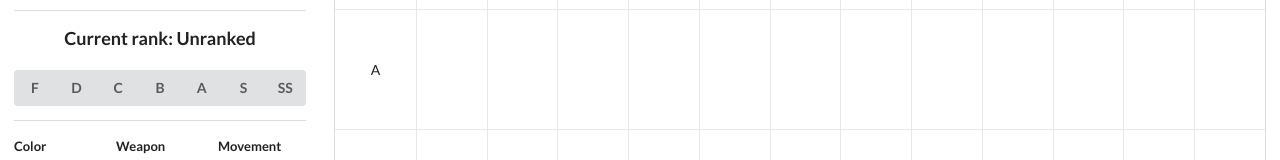
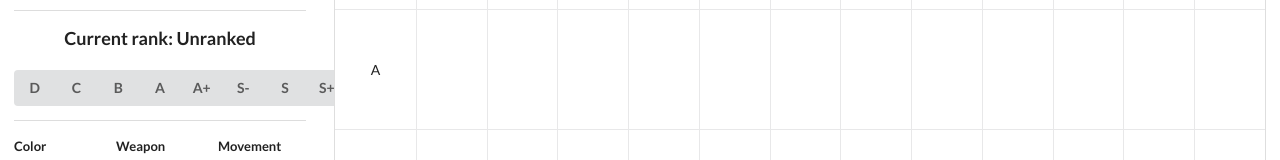
Before and after one commit to yujinred/feh-tier-list-generator, a plain HTML site: page index.html in a window 1280 px wide. Shown: the part 306-466 px from the top of the page. Drawn offline with nearby package versions, Linux system fonts and the light colour scheme.

Commit message:
Adjusting rows for Dicho's list

```diff
--- a/index.html
+++ b/index.html
@@ -69,13 +69,14 @@
               <div>
                 <p>Current rank: {{ ranking }}</p>
                 <div class="seven icon ui buttons">
-                  <button class="ui button" v-on:click="addRank(hero.name, 1)">F</button>
-                  <button class="ui button" v-on:click="addRank(hero.name, 2)">D</button>
-                  <button class="ui button" v-on:click="addRank(hero.name, 3)">C</button>
-                  <button class="ui button" v-on:click="addRank(hero.name, 4)">B</button>
-                  <button class="ui button" v-on:click="addRank(hero.name, 5)">A</button>
-                  <button class="ui button" v-on:click="addRank(hero.name, 6)">S</button>
-                  <button class="ui button" v-on:click="addRank(hero.name, 7)">SS</button>
+                  <button class="ui button" v-on:click="addRank(hero.name, 1)">D</button>
+                  <button class="ui button" v-on:click="addRank(hero.name, 2)">C</button>
+                  <button class="ui button" v-on:click="addRank(hero.name, 3)">B</button>
+                  <button class="ui button" v-on:click="addRank(hero.name, 4)">A</button>
+                  <button class="ui button" v-on:click="addRank(hero.name, 5)">A+</button>
+                  <button class="ui button" v-on:click="addRank(hero.name, 6)">S-</button>
+                  <button class="ui button" v-on:click="addRank(hero.name, 7)">S</button>
+                  <button class="ui button" v-on:click="addRank(hero.name, 8)">S+</button>
                 </div>
               </div>
             </div>
```
